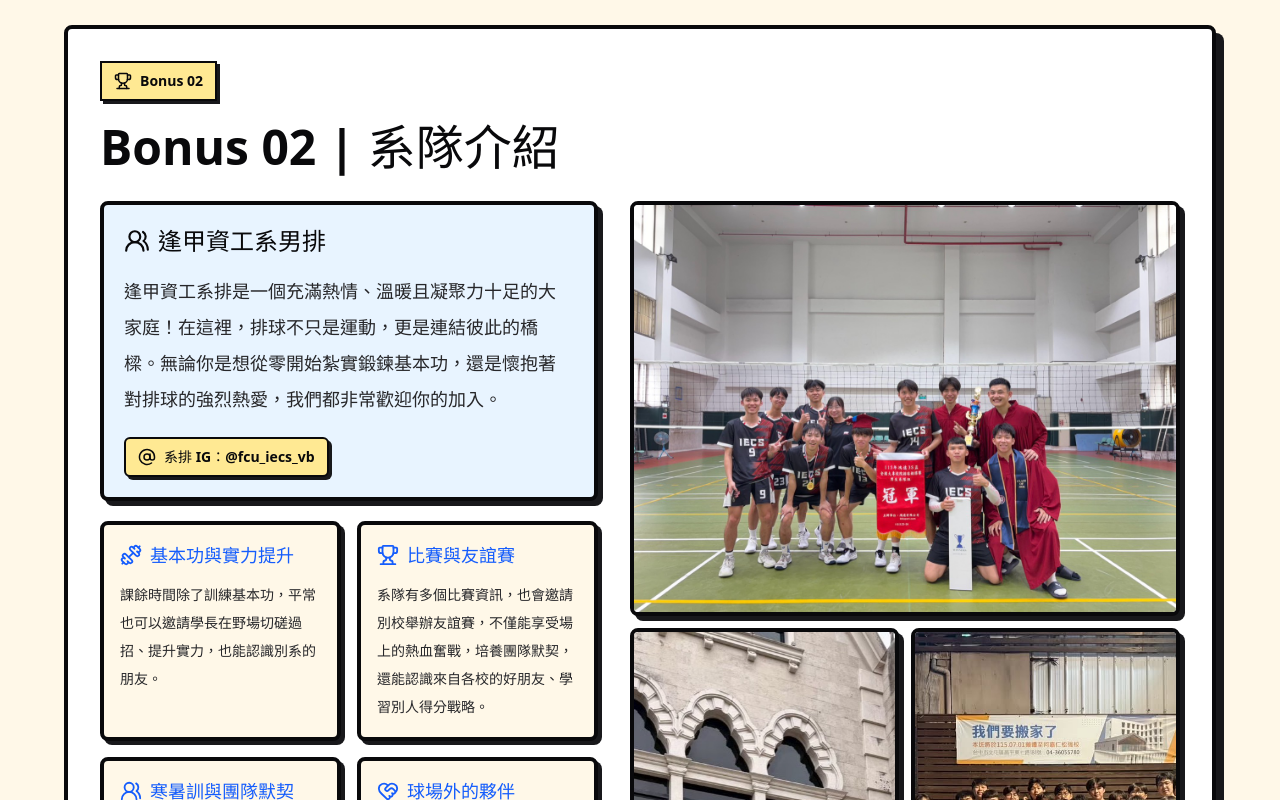
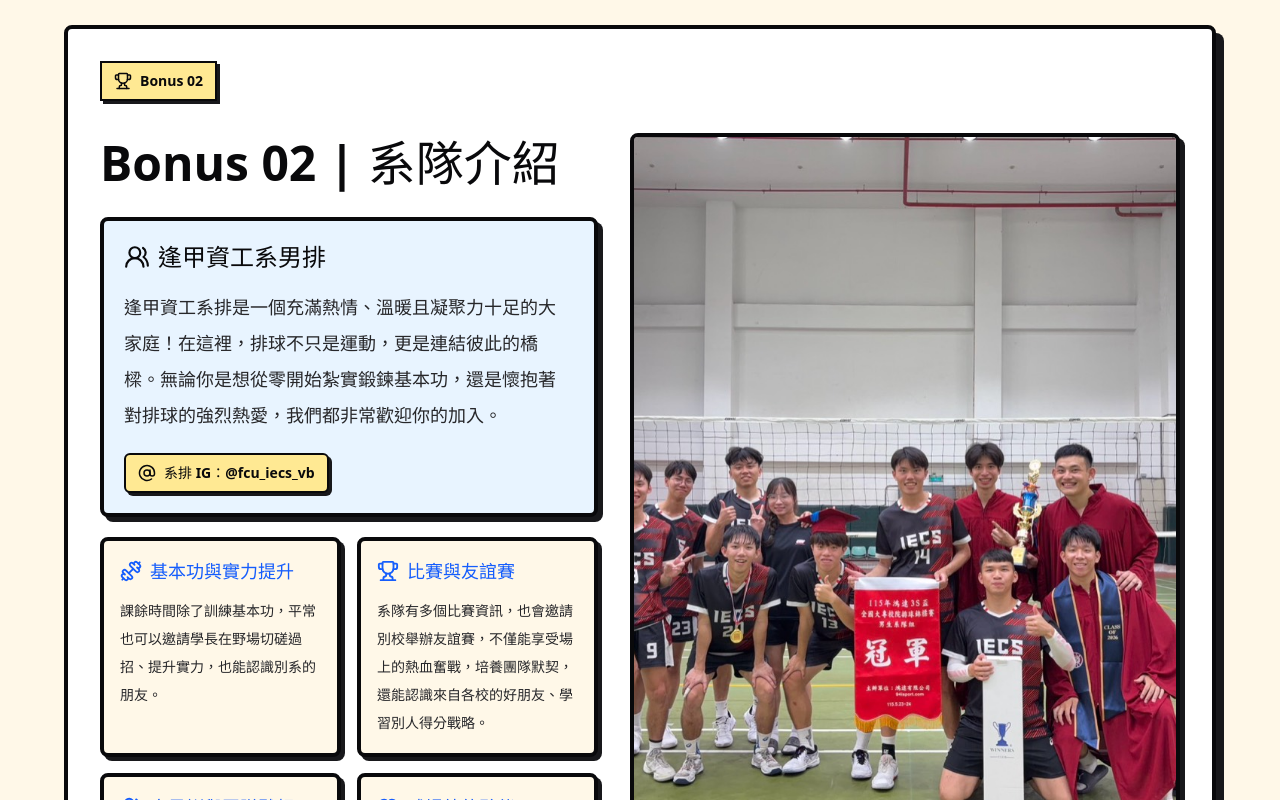
Before and after one commit to AllEnough/iecs_handbook, a React (Vite) app: page / in a window 1280 px wide. Shown: the part 6460-7260 px from the top of the page. Built offline with nearby package versions, Linux system fonts and the light colour scheme.

Commit message:
style: match sports team sketch layout

```diff
--- a/src/components/SportsTeamSection.jsx
+++ b/src/components/SportsTeamSection.jsx
@@ -30,20 +30,14 @@ const teamPhotos = [
   {
     src: volleyballChampion,
     alt: '逢甲資工系男排比賽得獎合照',
-    className: 'lg:col-span-2',
-    imageClassName: 'h-[170px] md:h-[190px] lg:h-full',
   },
   {
     src: volleyballOuting,
     alt: '逢甲資工系排出遊合照',
-    className: 'lg:row-span-2',
-    imageClassName: 'h-[260px] md:h-[360px] lg:h-full',
   },
   {
     src: volleyballGathering,
     alt: '逢甲資工系排聚會大合照',
-    className: '',
-    imageClassName: 'h-[170px] md:h-[190px] lg:h-full',
   },
 ]
 
@@ -57,13 +51,13 @@ function SportsTeamSection() {
             Bonus 02
           </p>
 
-          <h2 className="text-3xl font-black leading-tight md:text-5xl">
-            Bonus 02 | 系隊介紹
-          </h2>
+          <div className="mt-4 grid gap-8 lg:grid-cols-[0.95fr_1.05fr] lg:items-stretch">
+            <div>
+              <h2 className="text-3xl font-black leading-tight md:text-5xl">
+                Bonus 02 | 系隊介紹
+              </h2>
 
-          <div className="mt-6 grid gap-8 lg:grid-cols-[0.95fr_1.05fr] lg:items-stretch">
-            <div>
-              <div className="rounded-lg border-4 border-zinc-950 bg-[#e8f4ff] p-5 shadow-[5px_5px_0_#18181b]">
+              <div className="mt-6 rounded-lg border-4 border-zinc-950 bg-[#e8f4ff] p-5 shadow-[5px_5px_0_#18181b]">
                 <h3 className="flex items-center gap-2 text-2xl font-black">
                   <UsersRound size={26} />
                   逢甲資工系男排
@@ -104,17 +98,17 @@ function SportsTeamSection() {
               </div>
             </div>
 
-            <div className="grid gap-3 lg:grid-cols-2 lg:grid-rows-[1fr_1fr_1fr]">
+            <div className="grid gap-3 lg:grid-rows-3">
               {teamPhotos.map((photo) => (
                 <figure
                   key={photo.alt}
-                  className={`photo-frame overflow-hidden rounded-lg border-4 border-zinc-950 bg-white shadow-[5px_5px_0_#18181b] ${photo.className}`}
+                  className="photo-frame overflow-hidden rounded-lg border-4 border-zinc-950 bg-white shadow-[5px_5px_0_#18181b]"
                 >
                   <img
                     src={photo.src}
                     alt={photo.alt}
                     loading="lazy"
-                    className={`${photo.imageClassName} w-full object-cover`}
+                    className="h-[170px] w-full object-cover md:h-[190px] lg:h-full"
                   />
                 </figure>
               ))}
```
